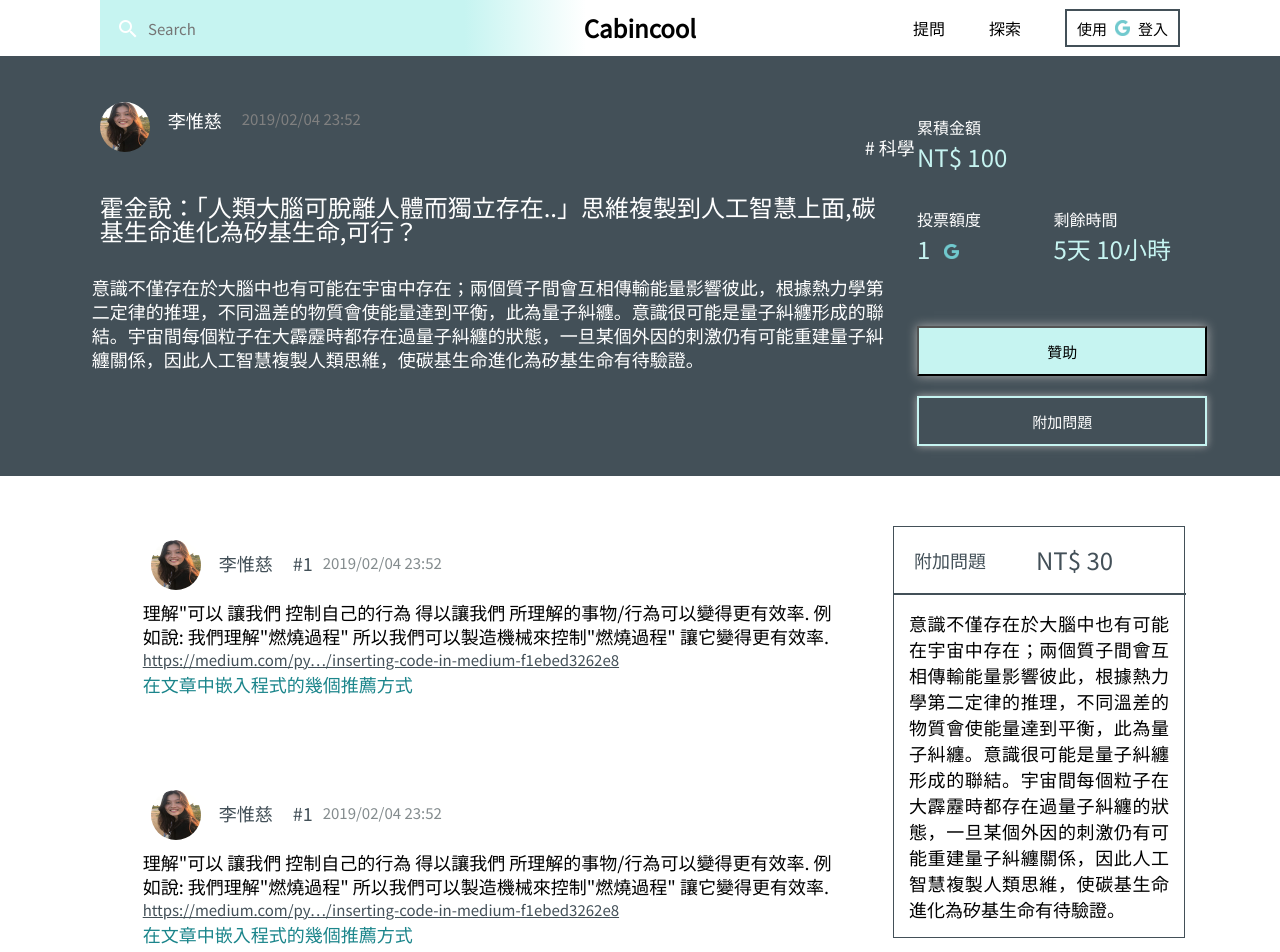
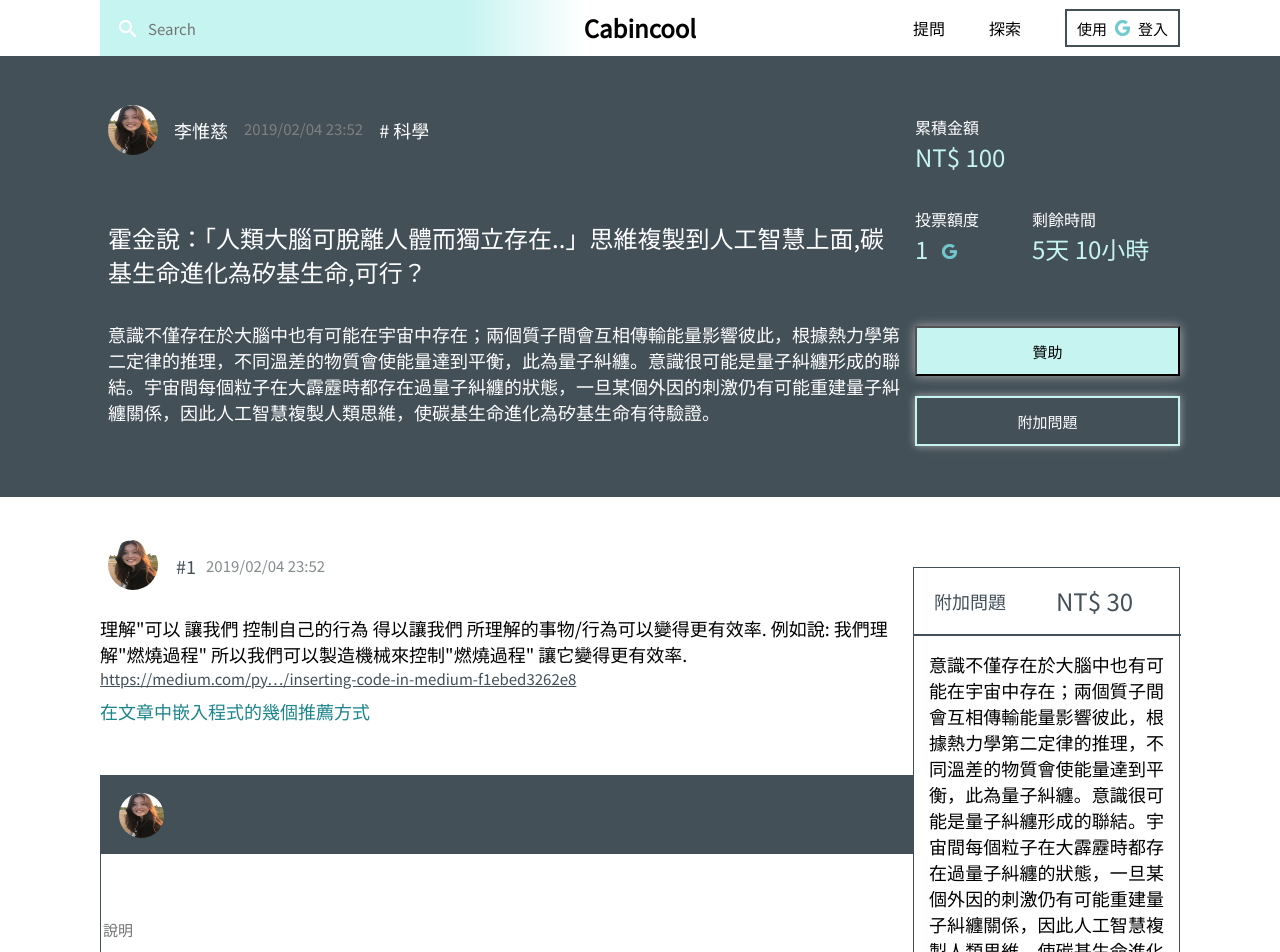
Before and after one commit to angyeahyeah6/Cabincool-front-end, a Vue app: page /product in a window 1280 px wide. Shown: the top 952 px of the page. Built offline with nearby package versions, Linux system fonts and the light colour scheme.

Commit message:
12 grid fixed

```diff
--- a/package.json
+++ b/package.json
@@ -9,15 +9,19 @@
   },
   "dependencies": {
     "core-js": "^3.1.2",
+    "element-ui": "^2.12.0",
+    "punycode": "^2.1.1",
     "vue": "^2.6.10",
     "vue-google-login": "^2.0.2",
     "vue-google-signin-button-directive": "^1.0.3",
     "vue-router": "^3.0.6",
     "vue-simple-alert": "^1.1.1",
+    "vuetify": "^2.1.10",
     "vuex": "^3.0.1"
   },
   "devDependencies": {
     "@mdi/font": "^4.5.95",
+    "@nuxtjs/vuetify": "^1.9.0",
     "@vue/cli-plugin-babel": "^4.0.0",
     "@vue/cli-plugin-eslint": "^4.0.0",
     "@vue/cli-service": "^4.0.0",
--- a/src/components/LoginButton.vue
+++ b/src/components/LoginButton.vue
@@ -16,7 +16,7 @@ export default {
   }),
   methods: {
     OnGoogleAuthSuccess (idToken) {
-      // Receive the idToken and make your magic with the backend
+      console.log(idToken)
     },
     OnGoogleAuthFail (error) {
       this.$alert(error)
--- a/src/components/Question.vue
+++ /dev/null
@@ -1,100 +0,0 @@
-<template>
-  <div class="question-background">
-    <div class="question-container">
-        <div class="name_container">
-          <img src="../assets/selfie.png">
-          <h1 class="name">李惟慈</h1>
-          <h2>2019/02/04  23:52</h2>
-          <h1 class="category"># 科學</h1>
-        </div>
-        <br>
-        <div class="title">
-          <h1>霍金說：「人類大腦可脫離人體而獨立存在..」思維複製到人工智慧上面,碳基生命進化為矽基生命,可行？</h1>
-          <h2>
-            意識不僅存在於大腦中也有可能在宇宙中存在；兩個質子間會互相傳輸能量影響彼此，根據熱力學第二定律的推理，不同溫差的物質會使能量達到平衡，此為量子糾纏。意識很可能是量子糾纏形成的聯結。宇宙間每個粒子在大霹靂時都存在過量子糾纏的狀態，一旦某個外因的刺激仍有可能重建量子糾纏關係，因此人工智慧複製人類思維，使碳基生命進化為矽基生命有待驗證。
-          </h2>
-        </div>
-    </div>
-  </div>
-</template>
-
-<script>
-export default {
-}
-</script>
-<style lang="scss">
-.question-background {
-  position: relative;
-  left: 0;
-  right: 0;
-  width:73%;
-  margin-top:0px;
-  height:420px;
-  background:#435058;
-  color:white !important;
-  .question-container{
-    margin: auto;
-    width:70%;
-    left:20%;
-    height:85%;
-    margin-left:10%;
-    margin-top:1%;
-    color: white;
-    display: block;
-    // background: red;
-    .name_container{
-      display: flex;
-      width:90%;
-      height:25%;
-      color: white;
-      margin-top:5%;
-      // background: green;
-      img{
-        width:50px;
-        height:50px;
-        margin-top:1%;
-        padding:8px;
-        border-radius: 50%;
-      }
-      .name{
-        font-size: 18px;
-        margin-top:4%;
-        padding-left: 10px;
-      }
-      h2{
-        color: grey;
-        font-size: 15px;
-        margin-top:4%;
-        padding-left: 20px;
-      }
-      .category{
-        position:relative;
-        font-size: 18px;
-        width:50%;
-        left:45%;
-        text-align:right;
-        margin:5px;
-        margin-top:50px;
-        align-self: right;
-      }
-    }
-    .title{
-      margin-top:-1%;
-      display: block;
-      width:125%;
-      left:20%;
-      height:75%;
-      // background: black;
-      h1{
-        font-size: 24px;
-        margin:1%;
-      }
-      h2{
-        font-size: 18px;
-        margin-top:4%;
-        line-height: 24px
-      }
-    }
-  }
-}
-</style>
--- a/src/components/Add-on.vue
+++ b/src/components/product/AddOn.vue
@@ -19,11 +19,11 @@ export default {
     float: right;
     background:white;
     border: 1px solid #435058;
-    width:290px;
-    margin:80px;
+    width: 265px;
+    height: 464px;
     margin-top:50px;
-    margin-right:95px;
     .add_on_title{
+        font-family: 'Noto Sans TC';
         display:flex;
         .add_on-text{
             margin:20px;
@@ -42,7 +42,7 @@ export default {
     }
     .line{
         border: 0.5px solid #435058;
-        width:290px;
+        width: 265px;
     }
     .add_on_des{
         font-size: 18px;
--- a/src/components/Answer.vue
+++ b/src/components/product/Answer.vue
@@ -2,8 +2,8 @@
   <div class="answer-background">
     <div class="answer-container">
         <div class="ans-name_container">
-          <img src="../assets/selfie.png">
-          <h1 class="ans-name">李惟慈</h1>
+          <img src="../../assets/selfie.png">
+          <h1 class="ans-name">{{answerName}}</h1>
           <h1 class="ans-name">#1</h1>
           <h2>2019/02/04  23:52</h2>
         </div>
@@ -29,6 +29,12 @@
 <script>
 export default {
   name: 'Answer'
+  // props: {
+  //   id: {
+  //     type: Object,
+  //     default: ''
+  //   }
+  // }
 }
 </script>
 
@@ -36,25 +42,17 @@ export default {
 .answer-background {
   font-size: 18px;
   position: relative;
-  margin:50px;
-  left: 0;
-  right: 0;
   height:200px;
   line-height: 24px;
   .answer-container{
     margin: auto;
-    width:97%;
     height:100%;
-    margin-right:10%;
-    margin-left:13%;
     margin-top:1%;
     display: block;
-    // background: red;
     .ans-name_container{
       display: flex;
       width:90%;
       height:25%;
-      // background: green;
       img{
         width:50px;
         height:50px;
@@ -65,7 +63,6 @@ export default {
       .ans-name{
         font-size: 18px;
         margin-top:4%;
-        padding-left: 10px;
         padding-right: 10px;
         color:#435058;
       }
@@ -76,16 +73,26 @@ export default {
     }
     .ans-text{
       color:black;
+      .detail{
+        padding-top:2%;
+        font-family: Noto Sans TC;
+        font-style: normal;
+        font-weight: normal;
+        font-size: 18px;
+        line-height: 26px;
+      }
     }
     h2{
         a{
             color: #435058;
+            padding-top:2%;
         }
         font-size: 15px;
     }
     .ans-des{
         color:#1B858B;
         font-size: 18px;
+        padding-top:1%;
     }
   }
 }
--- a/src/components/Donate.vue
+++ b/src/components/product/Donate.vue
@@ -1,5 +1,5 @@
 <template>
-    <div class="donate-background">
+    <div class="donate-container">
         <div class="display-area">
             <h1>累積金額</h1>
             <h1 class=highlight>NT$ 100</h1>
@@ -7,7 +7,7 @@
         <div class="display-area-second">
             <div class="contain-box">
                 <h1>投票額度</h1>
-                <h1 class="highlight"> 1 <img class="login-btn__logo" src="../assets/google-login.png">
+                <h1 class="highlight"> 1 <img class="login-btn__logo" src="../../assets/google-login.png">
                 </h1>
             </div>
             <div>
@@ -26,12 +26,9 @@ export default {
 }
 </script>
 <style lang="scss">
-.donate-background {
+.donate-container {
     height: 420px;
-    width: 370px;;
     float: right;
-    background:#435058;
-    z-index: 2;
     .display-area {
         position: relative;
         top:15%;
@@ -70,7 +67,7 @@ export default {
     display: block;
     height:50px;
     margin-top:20px;
-    width:80%;
+    width: 265px;
     box-shadow: 0px 0px 10px #aaa;
     &:hover {
         background: white;
@@ -87,7 +84,7 @@ export default {
     display: block;
     height:50px;
     margin-top:20px;
-    width:80%;
+    width: 265px;
     box-shadow: 0px 0px 8px #aaa;
     &:hover {
         background: white;
--- /dev/null
+++ b/src/components/product/Question.vue
@@ -0,0 +1,93 @@
+<template>
+    <div class="question-container">
+        <div class="name_container">
+          <img src="../../assets/selfie.png">
+          <h1 class="name">{{userName}}</h1>
+          <h2>{{questionTime}}</h2>
+          <h1 class="category"># {{questionCategory}}</h1>
+        </div>
+        <br>
+        <div class="title">
+          <h1>{{questionTitle}}</h1>
+          <h2>
+            {{questionDescription}}
+          </h2>
+        </div>
+    </div>
+</template>
+
+<script>
+import { mapState } from 'vuex'
+export default {
+  data () {
+    return {
+      questionTime: '2019/02/04  23:52',
+      questionCategory: '科學',
+      questionTitle: '霍金說：「人類大腦可脫離人體而獨立存在..」思維複製到人工智慧上面,碳基生命進化為矽基生命,可行？',
+      questionDescription: '意識不僅存在於大腦中也有可能在宇宙中存在；兩個質子間會互相傳輸能量影響彼此，根據熱力學第二定律的推理，不同溫差的物質會使能量達到平衡，此為量子糾纏。意識很可能是量子糾纏形成的聯結。宇宙間每個粒子在大霹靂時都存在過量子糾纏的狀態，一旦某個外因的刺激仍有可能重建量子糾纏關係，因此人工智慧複製人類思維，使碳基生命進化為矽基生命有待驗證。'
+    }
+  },
+  computed: {
+    ...mapState({
+      userName: state => state.userName
+    })
+  }
+}
+</script>
+<style lang="scss">
+.question-container{
+  margin: auto;
+  height:400px;
+  display: block;
+  .name_container{
+    display: flex;
+    height:25%;
+    margin-top:5%;
+    img{
+      width:50px;
+      height:50px;
+      padding:8px;
+      border-radius: 50%;
+    }
+    .name{
+      font-size: 18px;
+      margin-top:2%;
+      padding:8px;
+    }
+    h2{
+      color: grey;
+      font-size: 15px;
+      margin-top:2%;
+      padding:8px;
+    }
+    .category{
+      position:relative;
+      font-size: 18px;
+      margin-top:2%;
+      align-self: right;
+      padding:8px;
+    }
+  }
+  .title{
+    display: block;
+    height:75%;
+    h1{
+      font-size: 24px;
+      margin:1%;
+      font-family: 'Noto Serif TC';
+      font-style: normal;
+      font-weight: normal;
+      line-height: 34px;
+    }
+    h2{
+      margin-top:4%;
+      padding-left:1%;
+      font-family: 'Noto Sans TC';
+      font-style: normal;
+      font-weight: normal;
+      font-size: 18px;
+      line-height: 26px;
+    }
+  }
+}
+</style>
--- /dev/null
+++ b/src/components/product/Respond.vue
@@ -0,0 +1,52 @@
+<template>
+    <div class="respond-container">
+        <div class="black-header">
+            <img src="../../assets/selfie.png">
+        </div>
+        <div class="description">
+            <input type="text" placeholder="說明">
+        </div>
+        <div class="web-link">
+            <input type="text" placeholder="網址">
+        </div>
+    </div>
+</template>
+<script>
+export default {
+}
+</script>
+<style lang="scss">
+.respond-container{
+    width: 888px;
+    height: 500px;
+    background :white;
+    margin-top:50px;
+    border: 1px solid #435058;
+    .black-header{
+        height: 78px;
+        width:100%;
+        background:#435058;
+        img{
+            margin:2%;
+            width: 45px;
+            height: 45px;
+            border-radius: 50%;
+        }
+    }
+    .description{
+        height:60%;
+        width:100%;
+        border-bottom:1px solid #435058;
+    }
+    .web-link{
+        height:40%;
+        width:100%;
+    }
+    input{
+        width:99%;
+        height:50%;
+        border:transparent;
+    }
+}
+
+</style>
--- a/src/main.js
+++ b/src/main.js
@@ -2,10 +2,12 @@ import Vue from 'vue'
 import App from './App.vue'
 import router from './router'
 import store from './store'
-
 import '@/assets/reset.css'
 import '@mdi/font/css/materialdesignicons.css'
+import ElementUI from 'element-ui'
+import 'element-ui/lib/theme-chalk/index.css'
 
+Vue.use(ElementUI)
 Vue.config.productionTip = false
 
 new Vue({
--- a/src/store/index.js
+++ b/src/store/index.js
@@ -5,6 +5,7 @@ Vue.use(Vuex)
 
 export default new Vuex.Store({
   state: {
+    userName: '李惟慈'
   },
   mutations: {
   },
--- a/src/views/Product.vue
+++ b/src/views/Product.vue
@@ -1,48 +1,78 @@
-<template style="color: white;">
-<div>
-  <section class="first-section">
-    <Question></Question>
-    <Donate></Donate>
-  </section>
-  <section class="second-section">
-  <div class="answer_block">
-    <Answer></Answer>
-    <Answer></Answer>
-  </div>
-  <div class="addOn_block">
-    <AddOn></AddOn>
-  </div>
-  </section>
+<template>
+<div id = "product">
+    <el-row class="first-section">
+      <el-col :span="18">
+        <Question></Question>
+      </el-col>
+      <el-col :span="6">
+        <Donate></Donate>
+      </el-col>
+    </el-row>
+    <el-row>
+      <el-col :span="18">
+        <Answer></Answer>
+        <Respond></Respond>
+      </el-col>
+      <el-col :span="6">
+        <AddOn></AddOn>
+      </el-col>
+    </el-row>
 </div>
 </template>
 
 <script>
-import Answer from '../components/Answer'
-import Question from '../components/Question'
-import Donate from '../components/Donate'
-import AddOn from '../components/Add-on'
+import Answer from '../components/product/Answer'
+import Question from '../components/product/Question'
+import Donate from '../components/product/Donate'
+import AddOn from '../components/product/AddOn'
+import Respond from '../components/product/Respond'
 export default {
   name: 'product',
   components: {
     Answer,
     Question,
     Donate,
-    AddOn
+    AddOn,
+    Respond
+  },
+  data () {
+    return {
+      answerdetail: {
+        answerName: '李惟慈',
+        answerOrder: 1,
+        answerTime: '2019/02/04  23:52'
+      },
+      answerText: {
+        answerDetail: '理解"可以 讓我們 控制自己的行為 得以讓我們 所理解的事物/行為可以變得更有效率. 例如說: 我們理解"燃燒過程" 所以我們可以製造機械來控制"燃燒過程" 讓它變得更有效率.',
+        answerLink: 'https://medium.com/py…/inserting-code-in-medium-f1ebed3262e8'
+      }
+    }
   }
 }
 </script>
 <style lang="scss">
-$nav-height: 56px;
 .first-section{
-  display: flex;
+  background: #435058;
   color:white;
 }
 .second-section{
-  display: flex;
+  background: white;
+  color:#435058;
 }
-.answer_block{
-  display: block;
-  color:white;
+.el-row {
+  padding-left: 100px;
+  padding-right:100px;
+  margin-bottom: 20px;
+  &:last-child {
+    margin-bottom: 0;
+  }
+}
+.el-col {
+  border-radius: 4px;
+}
+.grid-content {
+  border-radius: 4px;
+  min-height: 36px;
 }
 // .header {
 //   background:#435058 !important;
```
Also changed, not shown: src/plugin/vuetify.js (added, +8 -0 lines), 1 other file (tests, documents, lock files or other folders).
